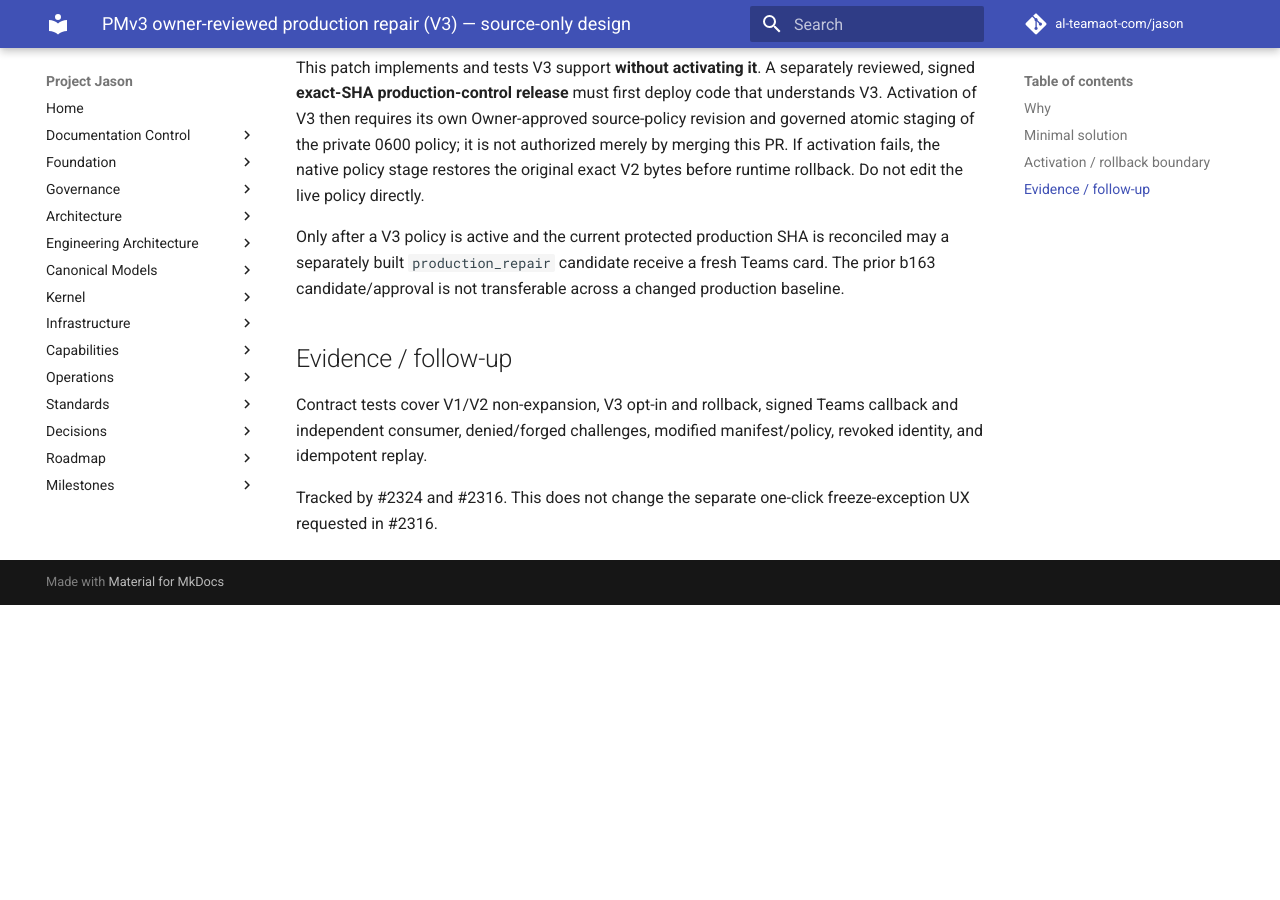
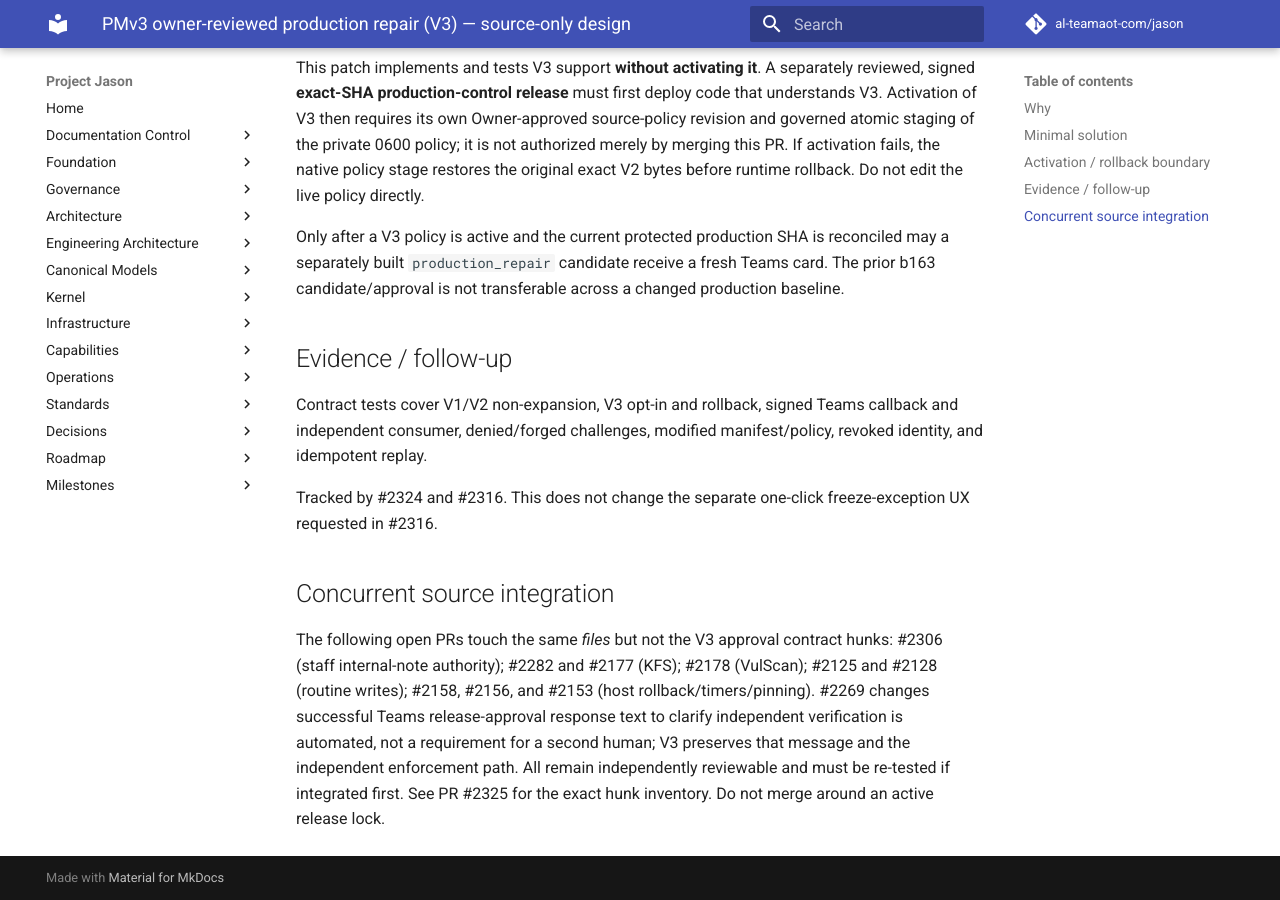
Before and after one commit to al-teamaot-com/jason, an MkDocs documentation site: the page built from docs/engineering/PMV3-Owner-Reviewed-Production-Repair-V3.md, in a window 1280 px wide and 900 px high, scrolled down 1060 px. Built offline with MkDocs 1.6.1 and Material for MkDocs 9.7.7, drawn with Linux system fonts in a browser that asks for light colours; comment, search, counter and statistics services are not loaded; before the commit the page ends 1665 px from its top, so only the background shows below that.

Commit message:
Record reviewed concurrent change boundaries for V3 Teams policy

```diff
--- a/docs/engineering/PMV3-Owner-Reviewed-Production-Repair-V3.md
+++ b/docs/engineering/PMV3-Owner-Reviewed-Production-Repair-V3.md
@@ -55,3 +55,15 @@ modified manifest/policy, revoked identity, and idempotent replay.
 
 Tracked by #2324 and #2316. This does not change the separate one-click
 freeze-exception UX requested in #2316.
+
+## Concurrent source integration
+
+The following open PRs touch the same *files* but not the V3 approval
+contract hunks: #2306 (staff internal-note authority); #2282 and #2177
+(KFS); #2178 (VulScan); #2125 and #2128 (routine writes); #2158, #2156,
+and #2153 (host rollback/timers/pinning). #2269 changes successful Teams
+release-approval response text to clarify independent verification is
+automated, not a requirement for a second human; V3 preserves that
+message and the independent enforcement path. All remain independently
+reviewable and must be re-tested if integrated first. See PR #2325 for
+the exact hunk inventory. Do not merge around an active release lock.
```
